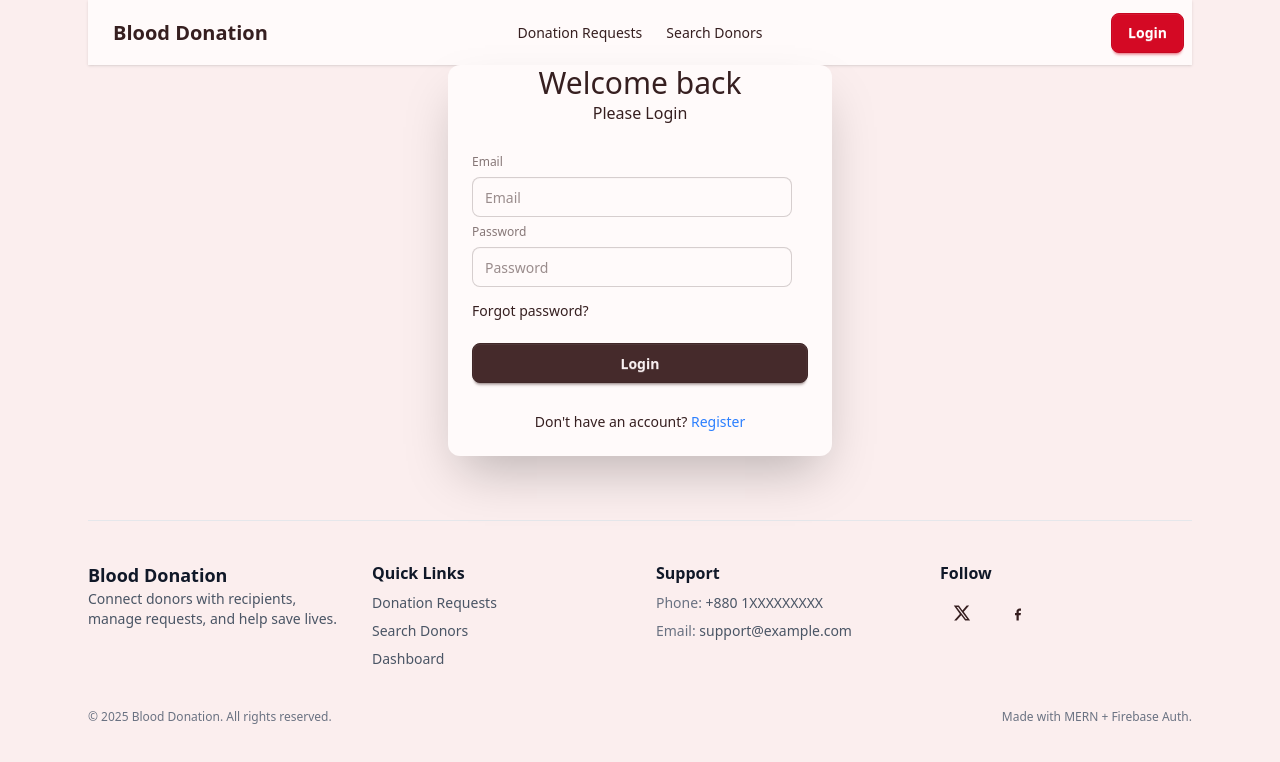
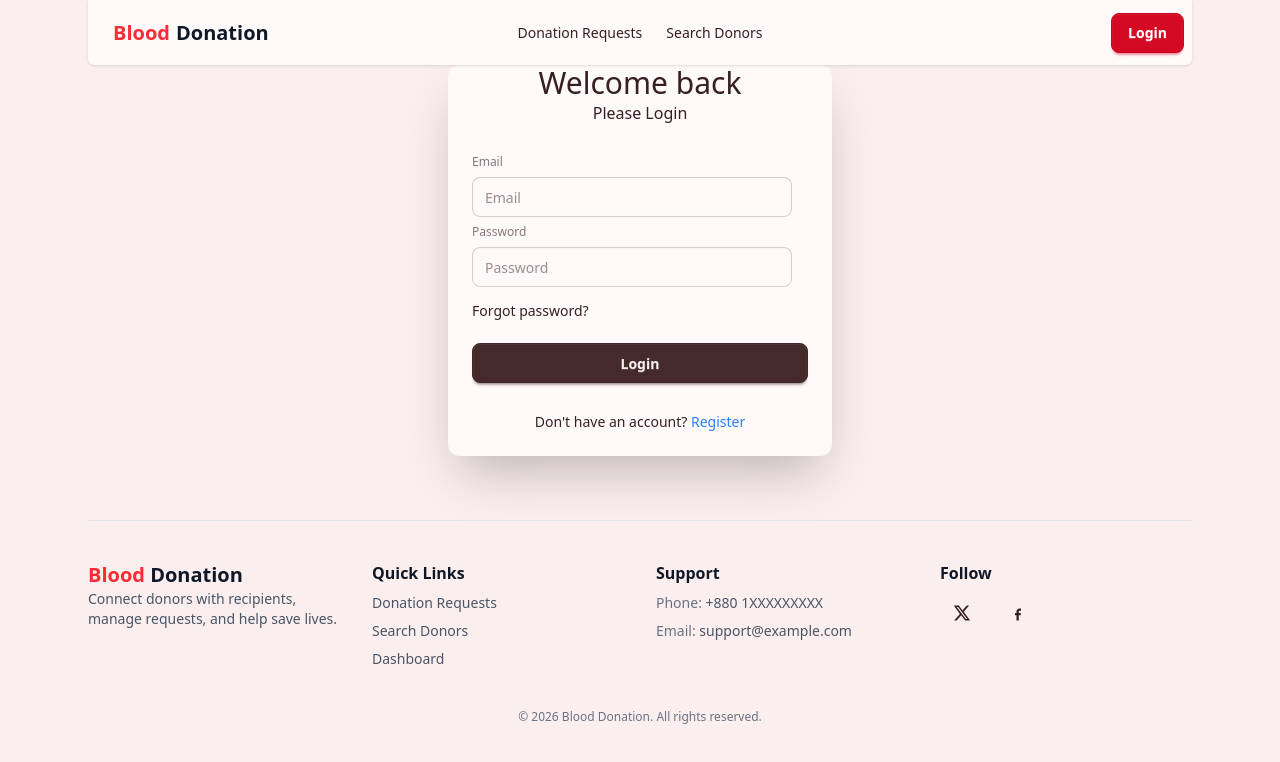
Before and after one commit to rousin2127/blood-donation-client, a React (Vite) app: page /login in a window 1280 px wide. Shown: the top 762 px of the page. Built offline with nearby package versions, Linux system fonts and the light colour scheme; no server answers.

Commit message:
design navbar and footer

```diff
--- a/src/Hooks/useAxios.jsx
+++ b/src/Hooks/useAxios.jsx
@@ -4,7 +4,7 @@ import axios from "axios";
 
 
 const axiosInstance = axios.create({
-    baseURL: 'https://blood-donation-server-livid.vercel.app'
+    baseURL: 'http://localhost:5000'
 })
 
 const useAxios = () =>{
--- a/src/Hooks/useAxiosSecure.jsx
+++ b/src/Hooks/useAxiosSecure.jsx
@@ -6,7 +6,7 @@ import useAuth from "../hook/useAuth";
 
 
 const axiosSecure = axios.create({
-    baseURL:'https://blood-donation-server-livid.vercel.app'
+    baseURL:'http://localhost:5000'
 })
 
 const useAxiosSecure = ()=>{
--- a/src/Pages/Auth/Register/Register.jsx
+++ b/src/Pages/Auth/Register/Register.jsx
@@ -75,7 +75,7 @@ const Register = () => {
                             district: data.district,
                             upazila: data.upazila,
                         }
-                        axios.post('https://blood-donation-server-livid.vercel.app/users', userInfo)
+                        axios.post('http://localhost:5000/users', userInfo)
                             .then(res => {
                                 console.log(res.data)
                             })
--- a/src/Pages/Dashboard/MainDashBoard/MainDashboard.jsx
+++ b/src/Pages/Dashboard/MainDashBoard/MainDashboard.jsx
@@ -25,11 +25,11 @@ const MainDashboard = () => {
     <div className="space-y-6">
       {/* Welcome Section */}
       <div className="bg-white p-6 rounded-xl shadow">
-        <h2 className="text-2xl font-semibold text-gray-800">
-          Welcome, <span className="text-blue-600">{user?.displayName}</span> 👋
+        <h2 className="text-2xl font-bold text-gray-900">
+          Welcome, <span className="text-red-500">{user?.displayName}</span>
         </h2>
         <p className="text-gray-500 mt-1">
-          Here is a quick overview of your recent donation requests.
+          Check out this snapshot of your latest blood donation inquiries.
         </p>
       </div>
 
--- a/src/Pages/Dashboard/Profile/Profile.jsx
+++ b/src/Pages/Dashboard/Profile/Profile.jsx
@@ -96,35 +96,24 @@ const Profile = () => {
     try {
 
       const res = await axiosSecure.patch("/profile", form);
-
       if (res.data?.modifiedCount > 0) {
-
         const refreshed = await axiosSecure.get("/profile");
-
         setUser(refreshed.data);
       }
 
       setEditing(false);
-
       alert("Profile updated.");
-
     } catch (e) {
-
       console.error(e);
-
       alert("Failed to update profile.");
-
     } finally {
-
       setSaving(false);
     }
   };
 
   return (
     <div className="max-w-4xl mx-auto bg-white rounded-xl shadow p-6">
-
       <div className="flex items-center justify-between gap-4 mb-6">
-
         <h2 className="text-2xl font-semibold text-gray-800">
           My Profile
         </h2>
@@ -188,7 +177,6 @@ const Profile = () => {
 
           {/* Name */}
           <div>
-
             <p className="text-sm text-gray-500">
               Name
             </p>
@@ -199,7 +187,7 @@ const Profile = () => {
               </p>
             ) : (
               <input
-                className="input input-bordered w-full"
+                className="input input-md mt-1 w-full"
                 value={form.displayName}
                 onChange={(e) =>
                   setForm((p) => ({
@@ -214,15 +202,12 @@ const Profile = () => {
 
           {/* Email */}
           <div>
-
             <p className="text-sm text-gray-500">
               Email
             </p>
-
             <p className="font-medium text-gray-800">
               {user?.email}
             </p>
-
           </div>
 
           {/* District + Upazila + Blood */}
--- a/src/Pages/Dashboard/Volunteer/Volunteer.jsx
+++ b/src/Pages/Dashboard/Volunteer/Volunteer.jsx
@@ -64,7 +64,7 @@ const VolunteerRegister = () => {
         createAt: new Date(),
       };
 
-      await axios.post("https://blood-donation-server-livid.vercel.app/users", volunteerInfo);
+      await axios.post("http://localhost:5000/users", volunteerInfo);
 
       navigate("/login");
     } catch (error) {
--- a/src/Pages/Footer/Footer.jsx
+++ b/src/Pages/Footer/Footer.jsx
@@ -7,9 +7,7 @@ const Footer = () => {
             <div className="py-10">
                 <div className="grid grid-cols-1 sm:grid-cols-2 lg:grid-cols-4 gap-8">
                     <div className="space-y-3">
-                        <Link to="/" className="text-lg font-bold text-gray-900">
-                            Blood Donation
-                        </Link>
+                        <Link to={'/'} className=" text-xl"><span className='text-red-500 font-bold'>Blood</span> <span className='text-gray-900 font-bold'>Donation</span> </Link>
                         <p className="text-sm text-gray-600">
                             Connect donors with recipients, manage requests, and help save lives.
                         </p>
@@ -56,9 +54,9 @@ const Footer = () => {
                     </div>
                 </div>
 
-                <div className="mt-10 flex flex-col sm:flex-row gap-2 items-start sm:items-center justify-between text-xs text-gray-500">
-                    <p>© {new Date().getFullYear()} Blood Donation. All rights reserved.</p>
-                    <p>Made with MERN + Firebase Auth.</p>
+                <div className="mt-10 flex flex-col sm:flex-row gap-2 items-center sm:items-center justify-center text-xs text-gray-500">
+                    <p>© 2026 Blood Donation. All rights reserved.</p>
+
                 </div>
             </div>
         </footer>
--- a/src/Pages/Navbar/Navbar.jsx
+++ b/src/Pages/Navbar/Navbar.jsx
@@ -34,7 +34,7 @@ const Navbar = () => {
 
 
     return (
-        <div className="navbar bg-base-100 shadow-sm">
+        <div className="navbar bg-base-100 shadow-sm rounded-b-md sticky top-0 z-50">
             <div className="navbar-start">
                 <div className="dropdown">
                     <div tabIndex={0} role="button" className="btn btn-ghost lg:hidden">
@@ -48,7 +48,7 @@ const Navbar = () => {
                         }
                     </ul>
                 </div>
-                <Link to={'/'} className="btn btn-ghost text-xl">Blood Donation</Link>
+                <Link to={'/'} className="btn btn-ghost text-xl"><span className='text-red-500 font-bold'>Blood</span> <span className='text-gray-900 font-bold'>Donation</span> </Link>
             </div>
             <div className="navbar-center hidden lg:flex">
                 <ul className="menu menu-horizontal px-1">
--- a/src/context/AuthContext/AuthProvider.jsx
+++ b/src/context/AuthContext/AuthProvider.jsx
@@ -69,7 +69,7 @@ const AuthProvider = ({children}) => {
         setRoleLoading(true);
         const safeEmail = encodeURIComponent(user.email || '');
         axios
-            .get(`https://blood-donation-server-livid.vercel.app/users/role/${safeEmail}`)
+            .get(`http://localhost:5000/users/role/${safeEmail}`)
             .then((res) => {
                 const doc = res.data;
                 if (!doc) {
```
